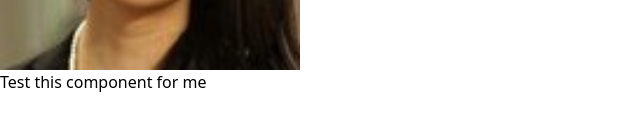
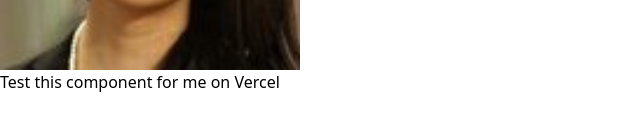
Before and after one commit to Ifzy99/dev-ifzy, a Next.js app: page / in a window 1280 px wide. Shown: the part 230-360 px from the top of the page, without its empty margins (0-640 px from the left). Built offline with nearby package versions, Linux system fonts and the light colour scheme.

Commit message:
Testing testing

```diff
--- a/Components/Test.js
+++ b/Components/Test.js
@@ -7,7 +7,7 @@ export const Test = () => {
      <Image src="/images/samantha.png" alt="sam image" width={300} height={200} />
 
      <div className="text-base items-center px-3 mx-6 font-serif">
-       Test this component for me
+       Test this component for me on Vercel
      </div>
     </div>
   )
```
